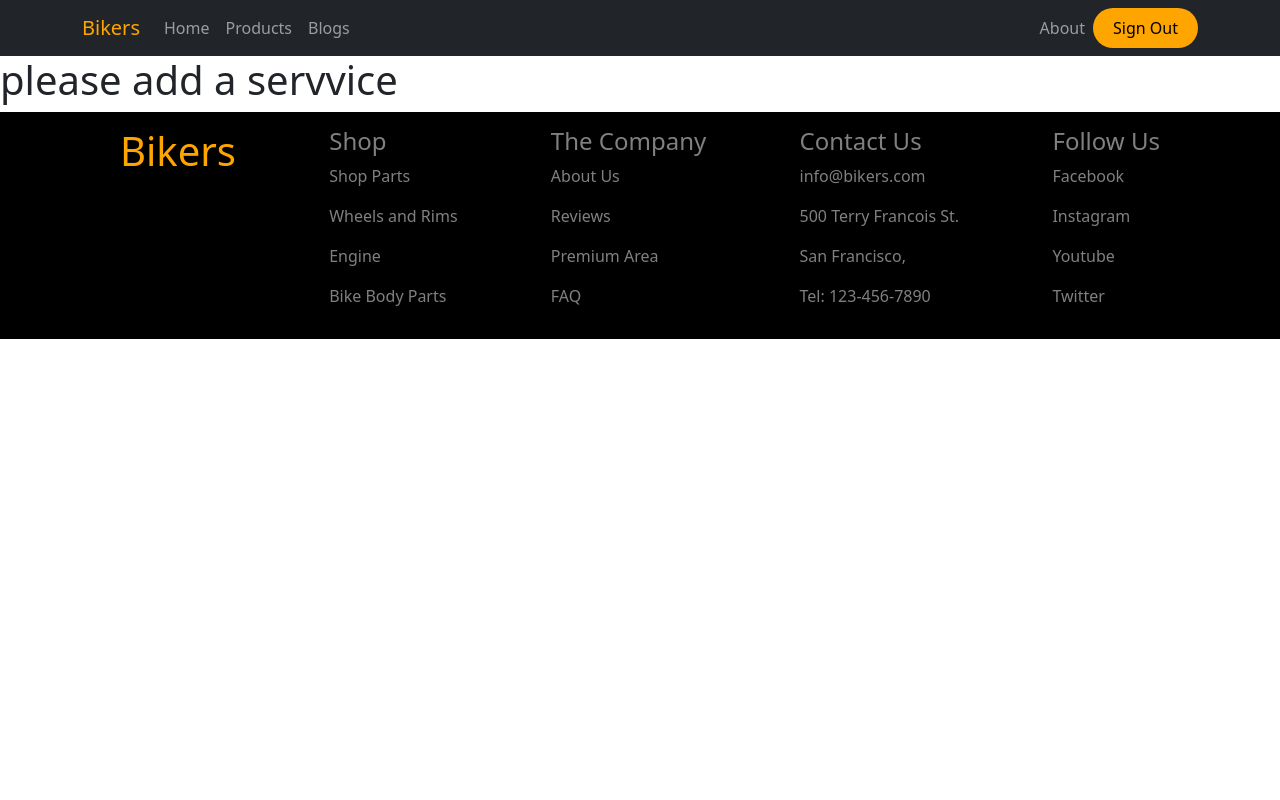
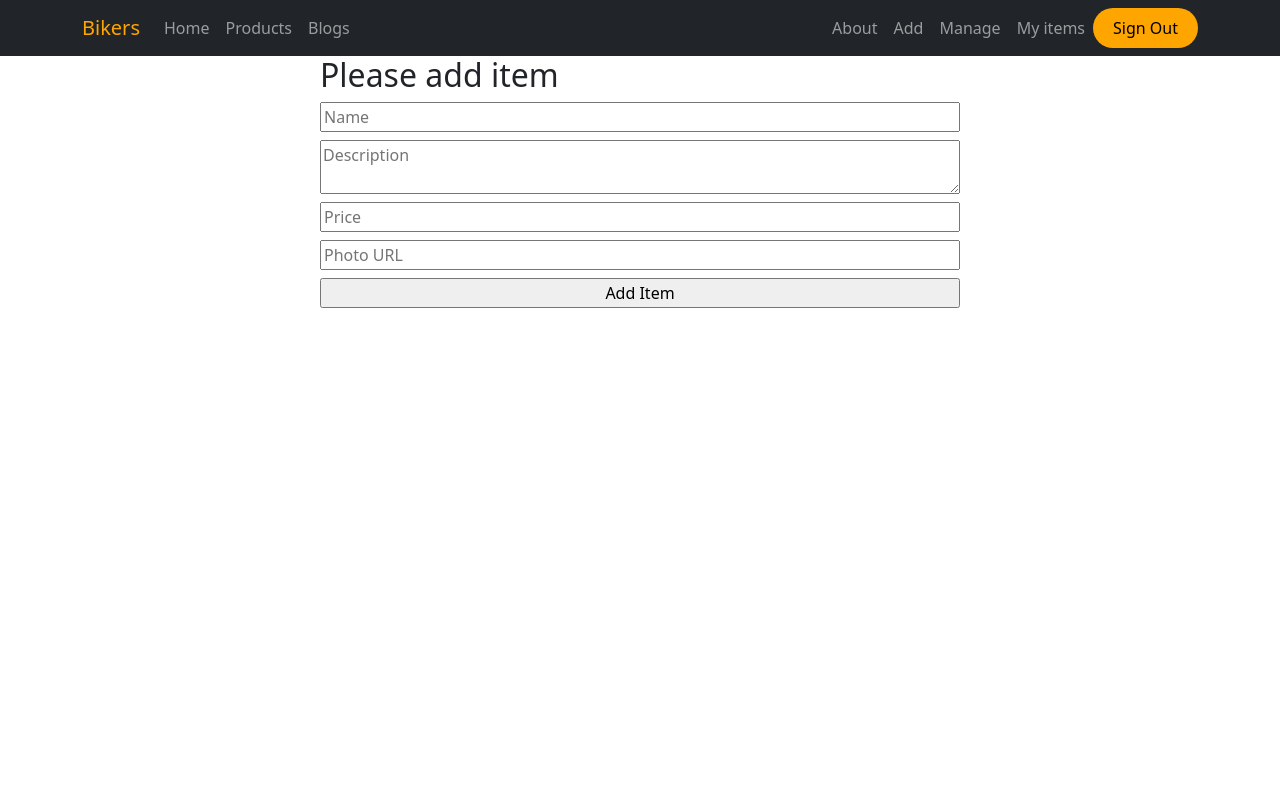
Before and after one commit to Mueid97/bike-client-site, a React (Create React App) app: page /additem in a window 1280 px wide. Shown: the top 800 px of the page. Built offline with nearby package versions, Linux system fonts and the light colour scheme; no server answers; sample sign-in values are in the browser's storage.

Commit message:
manageitem done

```diff
--- a/package.json
+++ b/package.json
@@ -12,6 +12,7 @@
     "react-bootstrap": "^2.3.1",
     "react-dom": "^18.1.0",
     "react-firebase-hooks": "^5.0.3",
+    "react-hook-form": "^7.30.0",
     "react-router-dom": "^6.3.0",
     "react-scripts": "5.0.1",
     "react-toastify": "^8.2.0",
--- a/src/App.js
+++ b/src/App.js
@@ -8,6 +8,8 @@ import Blogs from './pages/Blogs/Blogs';
 import Home from './pages/Home/Home';
 import Inventory from './pages/Inventory/Inventory';
 import Login from './pages/Login/Login';
+import ManageItem from './pages/ManageItem/ManageItem';
+import MyItem from './pages/MyItem/MyItem';
 import NotFound from './pages/NotFound/NotFound';
 import ProductDetails from './pages/ProductDetails/ProductDetails';
 import Products from './pages/Products/Products';
@@ -33,6 +35,16 @@ function App() {
           <AddItem></AddItem>
         </RequireAuth>
       }></Route>
+      <Route path='/manageitem' element={
+        <RequireAuth>
+          <ManageItem></ManageItem>
+        </RequireAuth>
+      }></Route>
+      <Route path='/myitem' element={
+        <RequireAuth>
+          <MyItem></MyItem>
+        </RequireAuth>
+      }></Route>
       <Route path='/blogs' element={<Blogs></Blogs>}></Route>
       <Route path='/about' element={<About></About>}></Route>
       <Route path='/login' element={<Login></Login>}></Route>
--- a/src/common/Header/Header.js
+++ b/src/common/Header/Header.js
@@ -25,6 +25,13 @@ const Header = () => {
                         </Nav>
                         <Nav>
                             <Nav.Link as={Link} to="/about">About</Nav.Link>
+                            {
+                                user && <>
+                                <Nav.Link as={Link} to="/additem">Add</Nav.Link>
+                                <Nav.Link as={Link} to="/manageitem">Manage</Nav.Link>
+                                <Nav.Link as={Link} to="/myitem">My items</Nav.Link>
+                                </>
+                            }
                             { user?
                             <button className='sign-out' onClick={handleSignOut}>Sign Out</button>
                             :
--- /dev/null
+++ b/src/hooks/UseHooks/UseProducts.js
@@ -0,0 +1,14 @@
+import React, { useEffect, useState } from 'react';
+
+const UseProducts = () => {
+    const [products,setProducts] = useState([]);
+
+    useEffect(()=>{
+        fetch('http://localhost:5000/product')
+        .then(res => res.json())
+        .then(data=> setProducts(data));
+    },[])
+    return [products,setProducts]
+};
+
+export default UseProducts;
--- a/src/pages/AddItem/AddItem.js
+++ b/src/pages/AddItem/AddItem.js
@@ -1,10 +1,33 @@
 import React from 'react';
+import { useForm } from "react-hook-form";
+const AddItem = () => {
+    const { register, handleSubmit } = useForm();
+    const onSubmit = data => {
+        const url = `http://localhost:5000/product`;
+        fetch(url,{
+            method: "POST",
+            headers:{
+                'content-type': 'application/json'
+            },
+            body: JSON.stringify(data)
+        })
+        .then(res=> res.json())
+        .then(result =>{
+            console.log(result);
+        })
 
-const AddItem = () => {
+    };
     return (
-        <div>
-            <h1>please add a servvice</h1>
-        </div>
+        <div className='w-50 mx-auto' style={{height: '100vh'}}>
+        <h2>Please add item</h2>
+        <form className='d-flex flex-column' onSubmit={handleSubmit(onSubmit)}>
+            <input className='mb-2' placeholder='Name' {...register("name", { required: true, maxLength: 20 })} />
+            <textarea className='mb-2' placeholder='Description' {...register("description")} />
+            <input className='mb-2' placeholder='Price' type="number" {...register("price")} />
+            <input className='mb-2' placeholder='Photo URL' type="text" {...register("image")} />
+            <input type="submit" value="Add Item" />
+        </form>
+    </div>
     );
 };
 
--- /dev/null
+++ b/src/pages/ManageItem/ManageItem.css
@@ -0,0 +1,13 @@
+.manage{
+    background-color: white;
+    border: 1px solid gray;
+    border-radius: 10px;
+    margin-bottom: 10px;
+
+}
+.manageitem{
+    display: flex;
+     justify-content: space-between;
+     align-items: center;
+     margin: 0 5px 0 5px ;
+}
--- /dev/null
+++ b/src/pages/ManageItem/ManageItem.js
@@ -0,0 +1,37 @@
+import React from 'react';
+import UseProducts from '../../hooks/UseHooks/UseProducts';
+import './ManageItem.css'
+const ManageItem = () => {
+    const [products,setProducts] = UseProducts();
+
+    const handleDelete = id =>{
+        const procced = window.confirm('Are You Sure to Delete?');
+        if(procced){
+            const url= `http://localhost:5000/product/${id}`;
+            fetch(url,{
+                method: 'DELETE'
+            })
+            .then(res => res.json())
+            .then(data => {
+                const remaining = products.filter(product => product._id !== id);
+                setProducts(remaining);
+            })
+        }
+    }
+    return (
+        <div className='d-flex justify-content-center align-items-center bg-dark' style={{color: 'orange'}}>
+        <div  style={{height: '100vh'}}>
+            <h4>Manage Items</h4>
+            {
+                products.map(product => <div
+                key={product._id} className='manage'
+                >
+                    <h5 className='manageitem'>{product.name} <button className='btn btn-danger' onClick={()=> handleDelete(product._id)} >Delete</button> </h5>
+                </div> )
+            }
+        </div>
+        </div>
+    );
+};
+
+export default ManageItem;
--- /dev/null
+++ b/src/pages/MyItem/MyItem.js
@@ -0,0 +1,11 @@
+import React from 'react';
+
+const MyItem = () => {
+    return (
+        <div style={{height: '100vh'}}>
+            <h1>This is my items</h1>
+        </div>
+    );
+};
+
+export default MyItem;
```
Also changed, not shown: src/hooks/UseHooks/UseHooks.js (deleted, +0 -13 lines), 1 other file (tests, documents, lock files or other folders).
